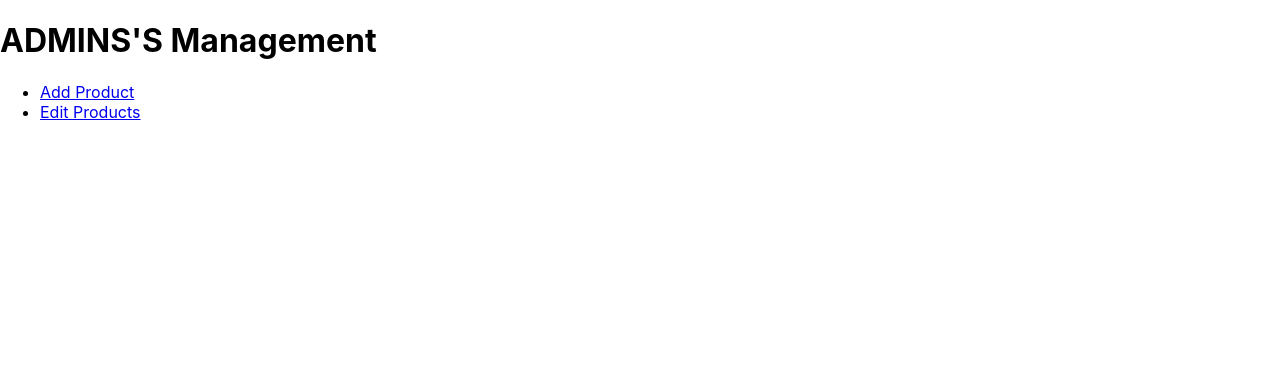
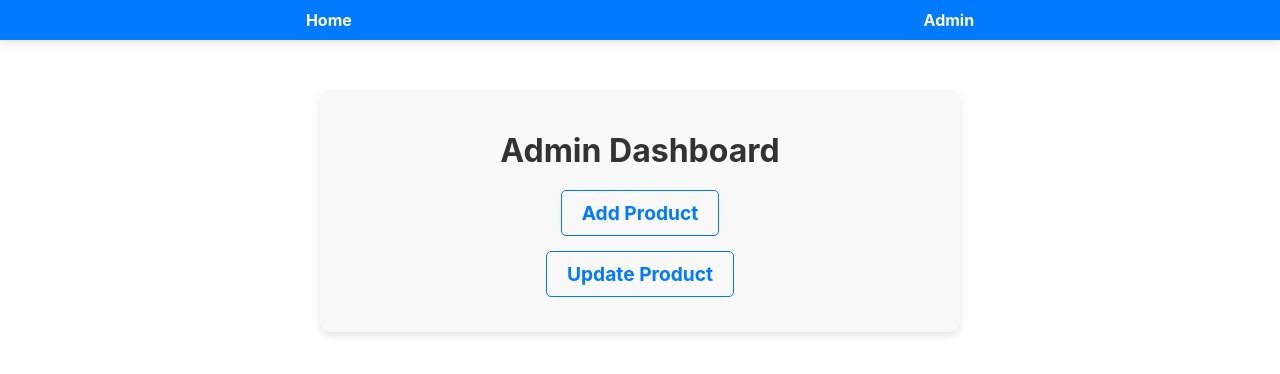
Before and after one commit to yreddys/ORoot_front, a React (Create React App) app in the folder root/: page /admin in a window 1280 px wide. Shown: the top 374 px of the page. Built offline with nearby package versions, Linux system fonts and the light colour scheme.

Commit message:
homepage added

```diff
--- a/root/src/App.js
+++ b/root/src/App.js
@@ -1,32 +1,28 @@
 import React from "react";
-import { BrowserRouter as Router, Route, Routes, Link } from "react-router-dom";
-import EditProducts from "./components/admin/EditProducts"; // Corrected path for AllProducts
-import AddProductForm from "./components/admin/AddProductForm"; // Corrected path for AddProductForm
+import { BrowserRouter as Router, Routes, Route } from "react-router-dom";
+import Navbar from "./components/home/Navbar";
+import HomePage from "./components/home/Home";
+import AdminHomeForm from "./components/admin/AdminHomeForm";
+import AddProductForm from "./components/admin/AddProductForm";
+import EditProducts from "./components/admin/EditProducts";
 
 const App = () => {
   return (
     <Router>
-      <div className="app-container">
-        <header>
-          <h1>ADMINS'S Management</h1>
-          <nav>
-            <ul>
-              <li>
-                <Link to="/admin-add-product">Add Product</Link>
-              </li>
-              <li>
-                <Link to="/admin-edit-products">Edit Products</Link>
-              </li>
-            </ul>
-          </nav>
-        </header>
+      <div>
+        {/* Navbar is included globally */}
+        <Navbar />
 
-        <main>
-          <Routes>
-            <Route path="/admin-add-product" element={<AddProductForm />} /> {/* Route to AddProductForm */}
-            <Route path="/admin-edit-products" element={<EditProducts />} /> {/* Route to AllProducts */}
-          </Routes>
-        </main>
+        {/* Define routes for your application */}
+        <Routes>
+          {/* Home page route */}
+          <Route path="/" element={<HomePage />} />
+
+          {/* Admin routes */}
+          <Route path="/admin" element={<AdminHomeForm />} />
+          <Route path="/admin-add-product" element={<AddProductForm />} />
+          <Route path="/admin-edit-products" element={<EditProducts />} />
+        </Routes>
       </div>
     </Router>
   );
--- a/root/src/components/admin/AdminHome.css
+++ b/root/src/components/admin/AdminHome.css
@@ -1,26 +1,42 @@
 .admin-home-container {
+  padding: 20px;
   text-align: center;
-    margin-top: 50px;
+  background-color: #f9f9f9;
+  border-radius: 10px;
+  box-shadow: 0 4px 8px rgba(0, 0, 0, 0.1);
+  max-width: 600px;
+  margin: 50px auto;
 }
 
-  nav ul {
-    list-style-type: none;
-    padding: 0;
+.admin-home-container h1 {
+  font-size: 2rem;
+  margin-bottom: 20px;
+  color: #333;
 }
 
-  nav li {
-    margin: 10px 0;
+.admin-nav-list {
+  list-style: none;
+  padding: 0;
+  margin: 0;
 }
 
-  nav a {
-    text-decoration: none;
-    padding: 10px 20px;
-    background-color: #4CAF50;
-    color: white;
-    border-radius: 5px;
-    margin: 5px;
+.admin-nav-list li {
+  margin: 15px 0; /* Add spacing between list items */
 }
 
-  nav a:hover {
-    background-color: #45a049;
+.admin-nav-link {
+  text-decoration: none;
+  font-size: 1.2rem;
+  color: #007bff;
+  font-weight: bold;
+  padding: 10px 20px;
+  border: 1px solid #007bff;
+  border-radius: 5px;
+  transition: all 0.3s ease;
+  display: inline-block; /* Ensure proper spacing between items */
 }
+
+.admin-nav-link:hover {
+  background-color: #007bff;
+  color: #fff;
+}
--- a/root/src/components/admin/AdminHomeForm.js
+++ b/root/src/components/admin/AdminHomeForm.js
@@ -1,23 +1,22 @@
-import React from 'react';
-import { Link } from 'react-router-dom';
-import './AdminHome.css'
+import React from "react";
+import { Link } from "react-router-dom";
+import "./AdminHome.css";
+
 const AdminHomeForm = () => {
   return (
     <div className="admin-home-container">
       <h1>Admin Dashboard</h1>
       <nav>
-        <ul>
+        <ul className="admin-nav-list">
           <li>
-            <Link to="/add-product">Add Product</Link>
+            <Link to="/admin-add-product" className="admin-nav-link">
+              Add Product
+            </Link>
           </li>
           <li>
-            <Link to="/update-product">Update Product</Link>
-          </li>
-          <li>
-            <Link to="/all-products">View All Products</Link>
-          </li>
-          <li>
-            <Link to="/delete-product">Delete Product</Link>
+            <Link to="/admin-edit-products" className="admin-nav-link">
+              Update Product
+            </Link>
           </li>
         </ul>
       </nav>
--- /dev/null
+++ b/root/src/components/home/HomePage.css
@@ -0,0 +1,55 @@
+.homepage {
+  padding: 20px;
+  text-align: center;
+}
+
+.homepage header {
+  margin-bottom: 30px;
+}
+
+.homepage h1 {
+  font-size: 2rem;
+  margin-bottom: 10px;
+}
+
+.product-grid {
+  display: grid;
+  grid-template-columns: repeat(auto-fit, minmax(250px, 1fr));
+  gap: 20px;
+}
+
+.product-card {
+  border: 1px solid #ddd;
+  border-radius: 8px;
+  overflow: hidden;
+  background: #fff;
+  box-shadow: 0 4px 8px rgba(0, 0, 0, 0.1);
+  text-align: left;
+  transition: transform 0.2s;
+}
+
+.product-card:hover {
+  transform: scale(1.05);
+}
+
+.product-image {
+  width: 100%;
+  height: 200px;
+  object-fit: cover;
+  display: block;
+}
+
+.product-details {
+  padding: 15px;
+}
+
+.product-details h2 {
+  margin: 0;
+  font-size: 18px;
+  color: #333;
+}
+
+.product-details p {
+  margin: 5px 0;
+  color: #666;
+}
--- /dev/null
+++ b/root/src/components/home/Navbar.js
@@ -0,0 +1,21 @@
+import React from "react";
+import { Link } from "react-router-dom";
+import "./Navbarcss.css";
+
+const Navbar = () => {
+  return (
+    <nav className="navbar">
+      <ul className="navbar-list">
+        <li>
+          <Link to="/">Home</Link>
+        </li>
+        <li>
+          <Link to="/admin">Admin</Link>
+        </li>
+
+      </ul>
+    </nav>
+  );
+};
+
+export default Navbar;
--- /dev/null
+++ b/root/src/components/home/Navbarcss.css
@@ -0,0 +1,29 @@
+.navbar {
+  background-color: #007bff;
+  padding: 10px 20px;
+  color: white;
+  box-shadow: 0 4px 8px rgba(0, 0, 0, 0.1);
+}
+
+.navbar-list {
+  list-style: none;
+  display: flex;
+  justify-content: space-around;
+  margin: 0;
+  padding: 0;
+}
+
+.navbar-list li {
+  display: inline;
+}
+
+.navbar-list li a {
+  text-decoration: none;
+  color: white;
+  font-weight: bold;
+  transition: color 0.3s ease;
+}
+
+.navbar-list li a:hover {
+  color: #ffcc00;
+}
```
Also changed, not shown: root/src/components/home/Footer.js (added, +12 -0 lines), root/src/components/home/Footercss.css (added, +14 -0 lines), root/src/components/home/Home.js (added, +68 -0 lines). Lines whose indentation alone changed are shown as unchanged.
